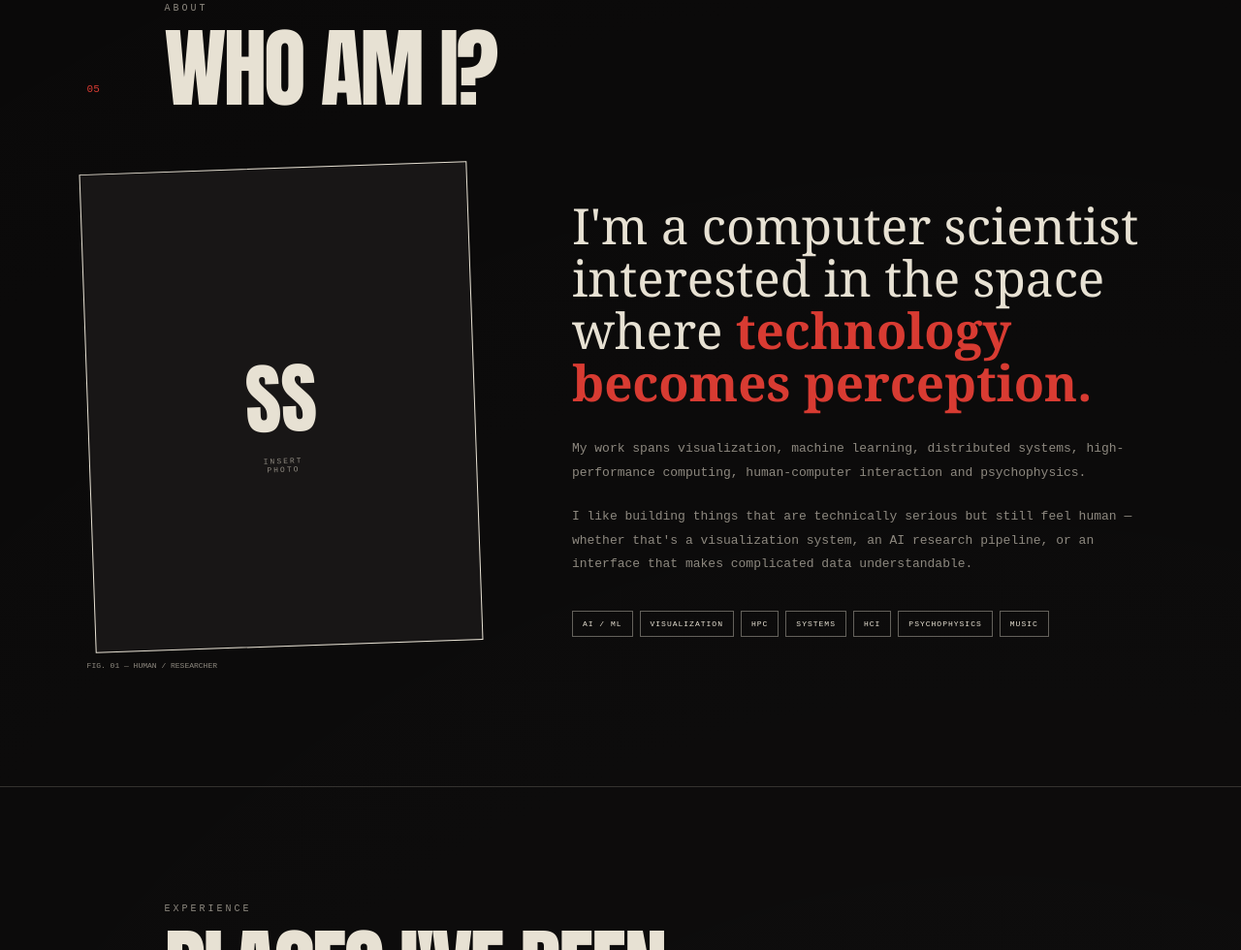
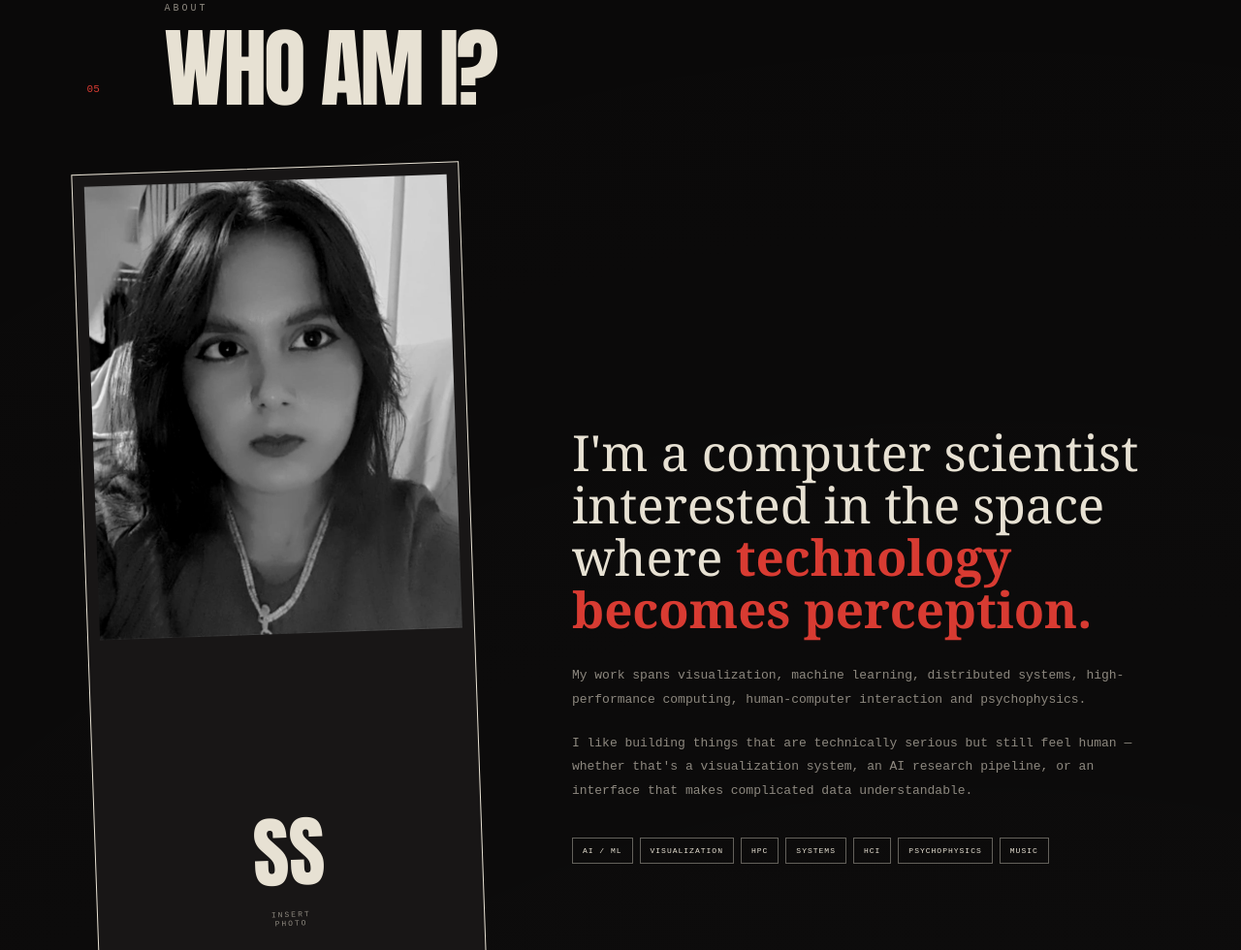
Before and after one commit to mochiiten9158/mochiiten.github.io, a plain HTML site: page index.html in a window 1280 px wide. Shown: the part 5193-6173 px from the top of the page at 97% size. Drawn offline with Linux system fonts and the light colour scheme.

Commit message:
changed name ig

```diff
--- a/index.html
+++ b/index.html
@@ -10,7 +10,7 @@
 
     <meta
         name="description"
-        content="Shambhawi Sharma — Computer Scientist, Researcher, Visualization & AI/ML."
+        content="Kaya Sharma — Computer Scientist, Researcher, Visualization & AI/ML."
     >
 
     <title>SHAMBHAWI SHARMA // COMPUTER SCIENTIST</title>
@@ -772,8 +772,8 @@
             <div class="photo-frame">
 
                 <img
-                    src="assets/profile.jpg"
-                    alt="Shambhawi Sharma"
+                    src="assets/profile.jpeg"
+                    alt="Kaya Sharma"
                     onerror="this.style.display='none'"
                 >
 
```
